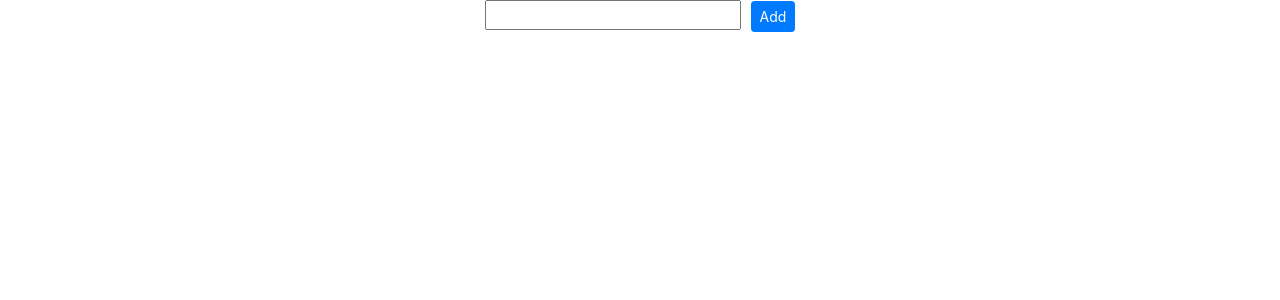
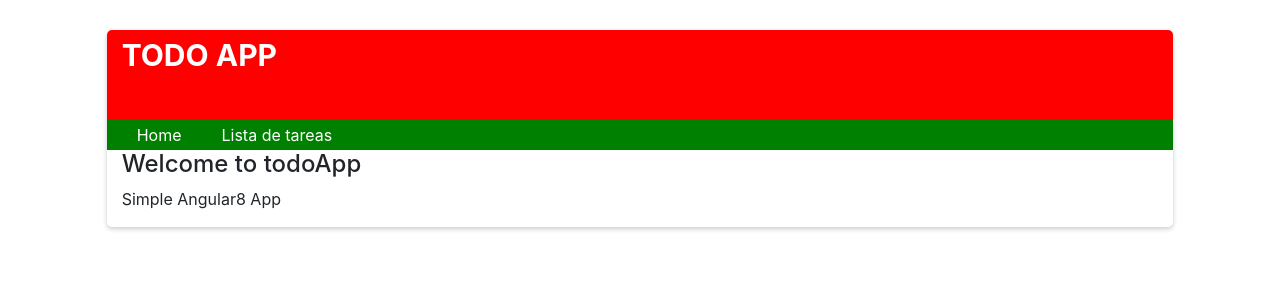
Before and after one commit to OussamaAlouat/angular-todoApp, an Angular app: page / in a window 1280 px wide. Shown: the top 300 px of the page. Built offline with nearby package versions, Linux system fonts and the light colour scheme.

Commit message:
Change app component and app view

```diff
--- a/src/app/app.component.html
+++ b/src/app/app.component.html
@@ -1,3 +1,19 @@
-<div>
-  <todo></todo>
+<!--The content below is only a placeholder and can be replaced.-->
+<div id="content" class="col-lg-10 offset-1">
+  <header id="header" class="col-lg-12" [style.background] = "'red'">
+    <h1>
+      {{title}}
+    </h1>
+  </header>
+
+  <nav id="nav" class="col-lg-12">
+    <ul>
+      <li><a [routerLink]="['/home']" [routerLinkActive]="['activado']">Home</a></li>
+      <li><a [routerLink]="['/todo-list']" [routerLinkActive]="['activado']">Lista de tareas</a></li>
+    </ul>
+  </nav>
+
+  <section id="main" class="col-lg-12">
+    <router-outlet></router-outlet>
+  </section>
 </div>
--- a/src/app/app.component.ts
+++ b/src/app/app.component.ts
@@ -6,5 +6,5 @@ import { Component } from '@angular/core';
   styleUrls: ['./app.component.css']
 })
 export class AppComponent {
-  title = 'todoApp';
+  title = 'TODO APP';
 }
```
